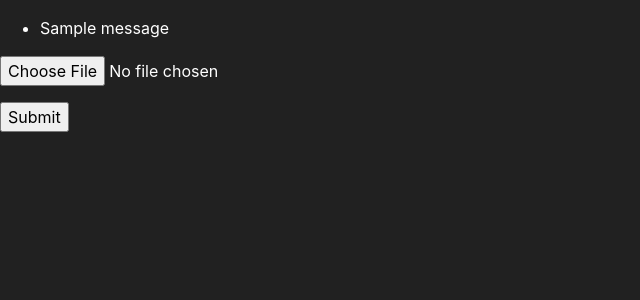
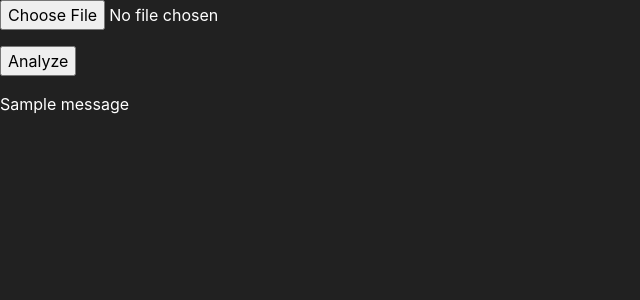
Before and after one commit to ShiqiangXia/FoodCalories, a Flask app: page / in a window 1280 px wide. Shown: the part 56-356 px from the top of the page, without its empty margins (0-640 px from the left). Run offline with Flask 2, Linux system fonts and the light colour scheme; one stand-in notice (Sample message) is shown.

Commit message:
update html

```diff
--- a/templates/home.html
+++ b/templates/home.html
@@ -5,23 +5,6 @@
 {% endblock %}
 
 {% block content %}
-    <p >
-        {% with messages = get_flashed_messages() %}
-          {% if messages %}
-            <ul>
-            {% for message in messages %}
-              <li>{{ message }}</li>
-            {% endfor %}
-            </ul>
-          {% endif %}
-        {% endwith %}
-    </p>
-
-    {% if filename %}
-	<div>
-		<img src="{{ url_for('display_image', filename=filename) }}" height="300" >
-	</div>
-    {% endif %}
 
     <form method="post" action="/" enctype="multipart/form-data">
         <dl>
@@ -30,9 +13,29 @@
             </p>
         </dl>
         <p>
-            <input type="submit" value="Submit">
+            <input type="submit" value="Analyze">
         </p>
     </form>
+    <p >
+        {% with messages = get_flashed_messages() %}
+          {% if messages %}
+
+            {% for message in messages %}
+              {{ message }}
+            {% endfor %}
+
+          {% endif %}
+        {% endwith %}
+    </p>
+
+    {% if filename %}
+	<div>
+		<img src="{{ url_for('display_image', filename=filename) }}" height="256" >
+	</div>
+
+    {% endif %}
+
+
 
     {% if filename %}
     <h3>Results: </h3>
```
Also changed, not shown: static/uploads/IMG_5276.JPG (added), static/uploads/IMG_5292.JPG (added), static/uploads/IMG_5301.JPG (added), static/uploads/test.JPG (added).
